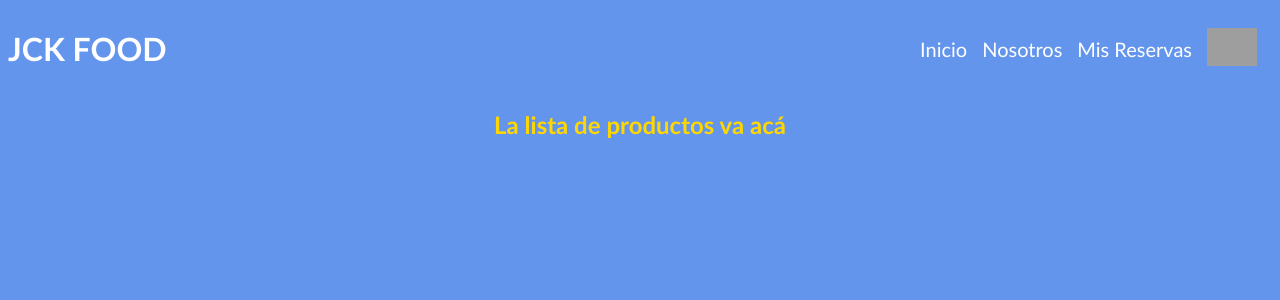
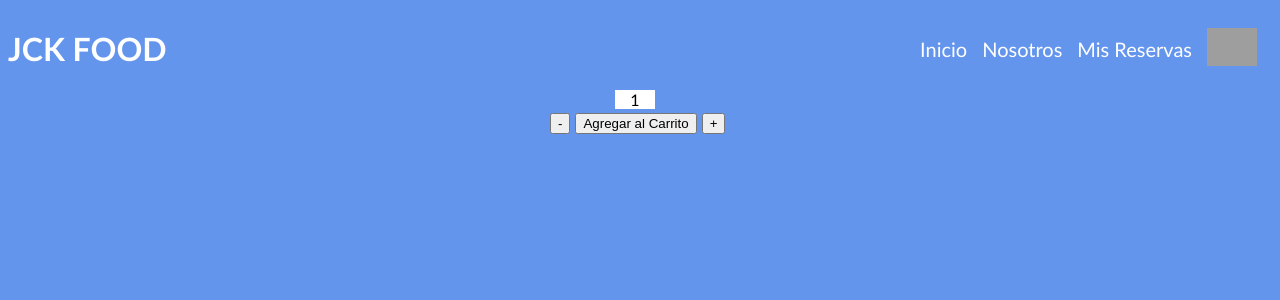
Before and after one commit to MatiasOubina/ecommerce-matias-oubina, a React (Create React App) app: page / in a window 1280 px wide. Shown: the top 300 px of the page. Built offline with nearby package versions, Linux system fonts and the light colour scheme; grey boxes are pictures that could not be loaded.

Commit message:
Cuarta Entrega

```diff
--- a/src/App.js
+++ b/src/App.js
@@ -5,7 +5,7 @@ const App = () => {
     return(
         <>
         <Header/>
-        <ItemListContainer tituloContainer={"La lista de productos va acá"} />
+        <ItemListContainer/>
         </>
     )
 
--- /dev/null
+++ b/src/components/ItemListContainer/ItemCount.js
@@ -0,0 +1,35 @@
+import {useState} from 'react';
+import "./itemListContainer.css"
+
+function ItemCount({stock, min, onAdd}) {
+    const [cantidad, setCantidad] = useState(min)
+
+    const incremento = ()=>{
+        if(cantidad < stock){
+            setCantidad(cantidad + 1)
+        }
+    }
+
+    const decremento = ()=>{
+        if(cantidad > min ){
+            setCantidad(cantidad - 1)
+        }
+    }
+
+    const agregarCarrito = ()=>{
+        onAdd(cantidad)
+    }
+
+  return (
+    <>
+        <div className='simulador'>
+            <span>{cantidad}</span>
+            <button onClick={decremento}>-</button>
+            <button onClick={agregarCarrito}>Agregar al Carrito</button>
+            <button onClick={incremento}>+</button>
+        </div>
+    </>
+  )
+}
+
+export default ItemCount
--- a/src/components/ItemListContainer/ItemListContainer.js
+++ b/src/components/ItemListContainer/ItemListContainer.js
@@ -1,8 +1,17 @@
+import ItemCount from "./ItemCount"
 import "./itemListContainer.css"
 
-const ItemListContainer = ({tituloContainer}) =>{
+const ItemListContainer = () =>{
+
+    const addToCart = (cantidad)=>{
+        return(alert(`Se agregaron ${cantidad} productos al carrito`))
+    }
+
+
     return(
-        <h2 className="title_container">{tituloContainer}</h2>
+        <>
+         <ItemCount stock = {10} min = {1} onAdd ={addToCart}/>
+        </>
     )
 }
 
--- a/src/components/ItemListContainer/itemListContainer.css
+++ b/src/components/ItemListContainer/itemListContainer.css
@@ -1,4 +1,18 @@
-.title_container{
+.simulador{
+    margin: 0 auto;
+    width: 190px;
+}
+
+span{
+    margin-left: 70px;
+    background-color: white;
+    color: black;
+    display: block;
+    width: 40px;
     text-align: center;
-    color: gold;
+    margin-bottom: 3px;
 }
+
+button{
+    margin-left: 5px;
+}
```
